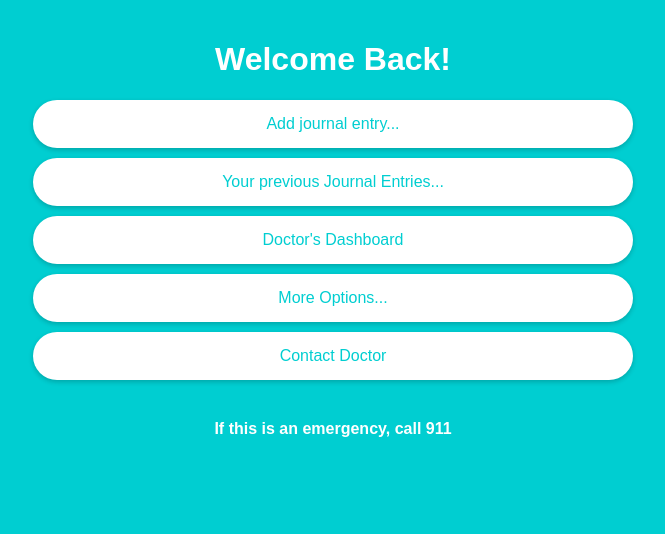
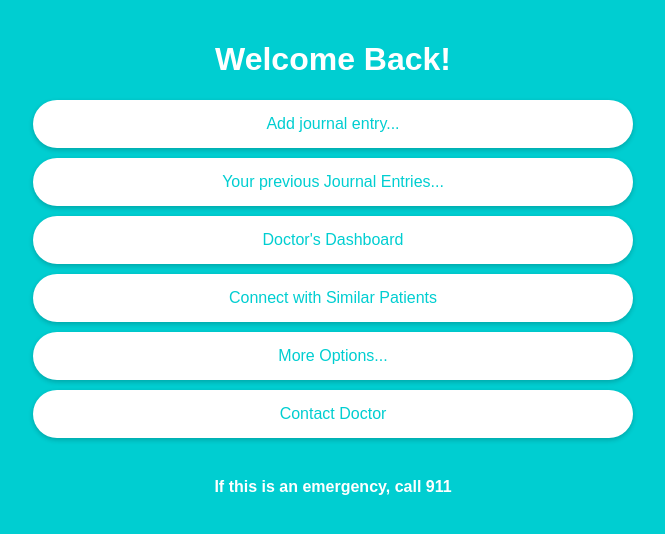
Before and after one commit to SrivibhavA/CareCompass, a Flask app: page /home in a window 1280 px wide. Shown: the top 534 px of the page, without its empty margins (307-972 px from the left). Run offline with Flask 3, Linux system fonts and the light colour scheme.

Commit message:
add button for similar patients

```diff
--- a/templates/home.html
+++ b/templates/home.html
@@ -5,7 +5,7 @@
 <a href="{{ url_for('add_entry') }}" class="button">Add journal entry...</a>
 <a href="{{ url_for('display_entries') }}" class="button">Your previous Journal Entries...</a>
 <a href="{{ url_for('doctor_dashboard') }}" class="button">Doctor's Dashboard</a>
-
+<a href="{{ url_for('connect') }}" class="button">Connect with Similar Patients</a>
 <a href="#" class="button">More Options...</a>
 <a href="#" class="button">Contact Doctor</a>
 <div class="emergency">
```
